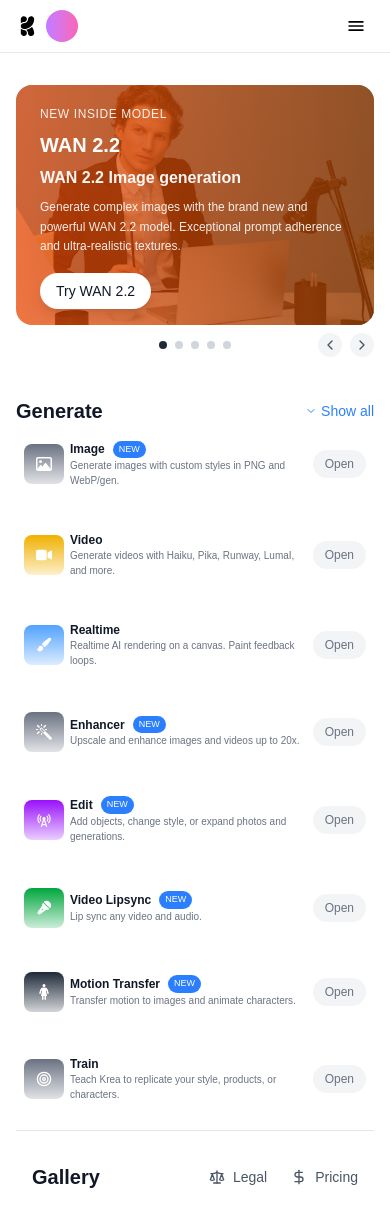
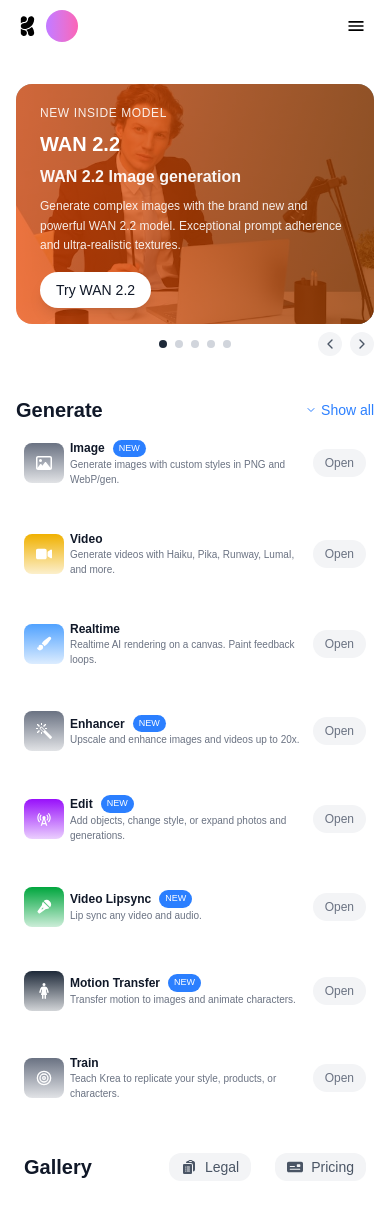
Before and after one commit to dubemdaniel/krea-ai, a Next.js app: page / in a window 390 px wide. Shown: the top 1226 px of the page. Built offline with nearby package versions, Linux system fonts and the light colour scheme.

Commit message:
improved responsiveness

```diff
--- a/app/layout.tsx
+++ b/app/layout.tsx
@@ -28,7 +28,7 @@
   return (
     <html lang="en" suppressHydrationWarning>
       <body
-        className={`${geistSans.variable} ${geistMono.variable}${inter.className} antialiased`}
+        className={`${geistSans.variable} ${geistMono.variable}${inter.className} antialiased `}
       >
         <ThemeProvider attribute="class" defaultTheme="light" enableSystem>
           {children}
--- a/app/page.tsx
+++ b/app/page.tsx
@@ -5,9 +5,12 @@
 
 export default function Home() {
   return (
-    <main className="min-h-screen bg-white dark:bg-gray-900 text-black dark:text-white transition-colors duration-300 ">
+    <main className="min-h-screen md:min-h-full bg-white dark:bg-gray-900 text-black dark:text-white transition-colors duration-300 ">
+      <nav className="max-w-[1600px] items-center md:flex justify-center md:mx-auto">
+
       <Navbar />
-      <section className="max-w-7xl mx-auto px-4">
+      </nav>
+      <section className=" mx-auto px-4 max-w-[1600px] ">
         <HeroCarousel />
         <GenerateGrid />
         <GallerySection />
--- a/components/GallerySection.tsx
+++ b/components/GallerySection.tsx
@@ -1,20 +1,22 @@
 import React from 'react';
-import { Scale, DollarSign } from 'lucide-react';
+import { FaMoneyCheck } from "react-icons/fa6";
+import { HiClipboardDocumentList } from "react-icons/hi2";
+
 
 const GallerySection = () => {
   return (
-    <section className=" border-t border-gray-200 dark:border-gray-800 pt-8">
-      <div className="max-w-7xl mx-auto px-4">
+    <section className="  py-6">
+      <div className="max-w-[1600px] mx-auto px-2">
         {/* Section Header */}
         <div className="flex items-center justify-between mb-6">
           <h2 className="text-xl font-semibold text-gray-900 dark:text-white">Gallery</h2>
           <div className="flex items-center space-x-6">
-            <button className="flex items-center space-x-2 text-sm text-gray-600 dark:text-gray-400 hover:text-gray-900 dark:hover:text-gray-200 transition-colors">
-              <Scale className="w-4 h-4" />
+            <button className="flex items-center space-x-2 text-sm text-gray-600 dark:text-gray-400 hover:text-gray-900 dark:hover:text-gray-200 transition-colors dark:bg-gray-800 p-1 px-3 rounded-xl bg-gray-100">
+              <HiClipboardDocumentList className="w-4 h-4" />
               <span>Legal</span>
             </button>
-            <button className="flex items-center space-x-2 text-sm text-gray-600 dark:text-gray-400 hover:text-gray-900 dark:hover:text-gray-200 transition-colors">
-              <DollarSign className="w-4 h-4" />
+            <button className="flex items-center space-x-2 text-sm text-gray-600 dark:text-gray-400 hover:text-gray-900 dark:hover:text-gray-200 transition-colors dark:bg-gray-800 p-1 px-3 rounded-xl bg-gray-100">
+              <FaMoneyCheck className="w-4 h-4" />
               <span>Pricing</span>
             </button>
           </div>
--- a/components/Navbar.tsx
+++ b/components/Navbar.tsx
@@ -24,7 +24,7 @@
   useEffect(() => setMounted(true), []);
 
   return (
-    <nav className="w-full flex items-center justify-between px-4 py-2 border-b border-gray-200 dark:border-gray-700 bg-white dark:bg-gray-900">
+    <nav className="w-full flex items-center justify-between px-4 py-2 border-gray-200 dark:border-gray-700 bg-white dark:bg-gray-900">
       {/* Left Section */}
       <div className="flex items-center gap-2">
         <KreaLogo className="md:mr-4" />
```
